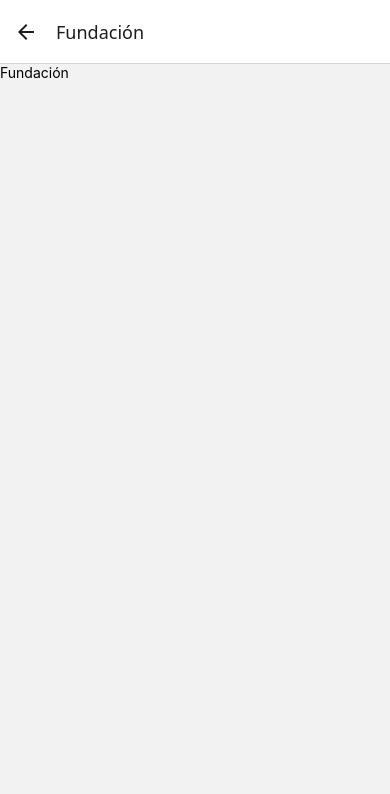
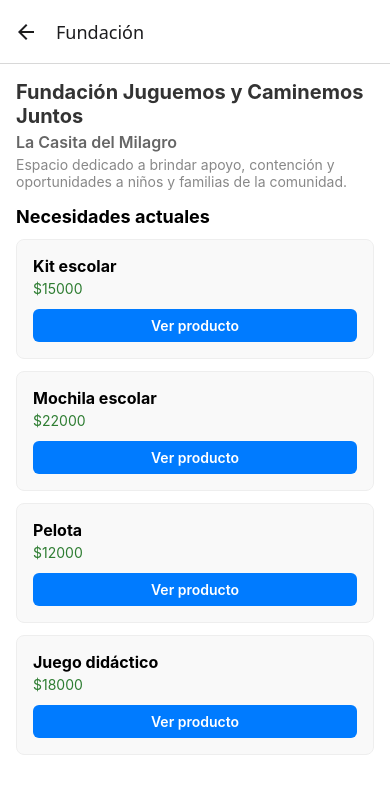
Before and after one commit to nicolasluceroh/aplicaciones-moviles, a React Native app: screen /Foundation in a window 390 px wide. Shown: the top 794 px of the page. Built offline with nearby package versions, Linux system fonts and the light colour scheme.

Commit message:
feat: agregar catalogo y detalle de productos

```diff
--- a/src/screens/FoundationScreen.js
+++ b/src/screens/FoundationScreen.js
@@ -1,9 +1,109 @@
-import { View, Text } from "react-native";
+import React from 'react';
+import { View, Text, StyleSheet, FlatList, TouchableOpacity } from 'react-native';
 
-export default function FoundationScreen() {
+// Importar products desde src/data/products.js (Punto 4)
+import { products } from '../data/products';
+
+export default function FoundationScreen({ navigation }) {
   return (
-    <View>
-      <Text>Fundación</Text>
+    <View style={styles.container}>
+      {/* 1. Nombre de la fundación */}
+      <Text style={styles.title}>Fundación Juguemos y Caminemos Juntos</Text>
+
+      {/* 2. Subtítulo y descripción corta */}
+      <Text style={styles.subtitle}>La Casita del Milagro</Text>
+      <Text style={styles.description}>
+        Espacio dedicado a brindar apoyo, contención y oportunidades a niños y familias de la comunidad.
+      </Text>
+
+      {/* 3. Título del catálogo */}
+      <Text style={styles.sectionTitle}>Necesidades actuales</Text>
+
+      {/* 5. Listado de productos usando FlatList */}
+      <FlatList
+        data={products || []}
+        keyExtractor={(item, index) => (item.id ? item.id.toString() : index.toString())}
+        ListEmptyComponent={
+          <Text style={styles.emptyText}>No se encontraron necesidades registradas.</Text>
+        }
+        renderItem={({ item }) => (
+          /* 6. Cada tarjeta muestra nombre, precio y botón Ver producto */
+          <View style={styles.card}>
+            <Text style={styles.productName}>{item.name}</Text>
+            <Text style={styles.productPrice}>${item.price}</Text>
+
+            <TouchableOpacity
+              style={styles.button}
+              onPress={() => navigation.navigate("Product", { productId: item.id })}
+            >
+              <Text style={styles.buttonText}>Ver producto</Text>
+            </TouchableOpacity>
+          </View>
+        )}
+      />
     </View>
   );
 }
+
+const styles = StyleSheet.create({
+  container: {
+    flex: 1,
+    padding: 16,
+    backgroundColor: '#fff',
+  },
+  title: {
+    fontSize: 20,
+    fontWeight: 'bold',
+    color: '#333',
+    marginBottom: 4,
+  },
+  subtitle: {
+    fontSize: 16,
+    fontWeight: '600',
+    color: '#666',
+    marginBottom: 4,
+  },
+  description: {
+    fontSize: 14,
+    color: '#888',
+    marginBottom: 16,
+  },
+  sectionTitle: {
+    fontSize: 18,
+    fontWeight: 'bold',
+    marginBottom: 12,
+  },
+  card: {
+    backgroundColor: '#f9f9f9',
+    padding: 16,
+    borderRadius: 8,
+    marginBottom: 12,
+    borderWidth: 1,
+    borderColor: '#eee',
+  },
+  productName: {
+    fontSize: 16,
+    fontWeight: 'bold',
+  },
+  productPrice: {
+    fontSize: 14,
+    color: '#2e7d32',
+    marginVertical: 4,
+  },
+  button: {
+    backgroundColor: '#007bff',
+    paddingVertical: 8,
+    borderRadius: 6,
+    marginTop: 8,
+    alignItems: 'center',
+  },
+  buttonText: {
+    color: '#fff',
+    fontWeight: '600',
+  },
+  emptyText: {
+    color: '#999',
+    fontStyle: 'italic',
+    marginTop: 10,
+  },
+});
--- a/src/screens/ProductScreen.js
+++ b/src/screens/ProductScreen.js
@@ -1,9 +1,81 @@
-import { View, Text } from "react-native";
+import React from 'react';
+import { View, Text, StyleSheet, TouchableOpacity } from 'react-native';
+import { products } from '../data/products';
 
-export default function ProductScreen() {
+export default function ProductScreen({ route, navigation }) {
+  // 1. Obtener el ID enviado desde la pantalla anterior
+  const { productId } = route.params || {};
+
+  // 2. Buscar el producto correspondiente en los datos
+  const product = products.find((item) => item.id === productId);
+
+  // Mensaje de respaldo por si no encuentra el producto
+  if (!product) {
+    return (
+      <View style={styles.container}>
+        <Text style={styles.errorText}>Producto no encontrado.</Text>
+      </View>
+    );
+  }
+
   return (
-    <View>
-      <Text>Producto</Text>
+    <View style={styles.container}>
+      {/* Detalle del producto */}
+      <Text style={styles.title}>{product.name}</Text>
+      <Text style={styles.price}>Precio: ${product.price}</Text>
+      <Text style={styles.description}>
+        {product.description || 'Sin descripción disponible.'}
+      </Text>
+
+      {/* Botón para simular pedido */}
+      <TouchableOpacity
+        style={styles.button}
+        onPress={() => navigation.navigate('Cart', { product })}
+      >
+        <Text style={styles.buttonText}>Donar este producto</Text>
+      </TouchableOpacity>
     </View>
   );
 }
+
+const styles = StyleSheet.create({
+  container: {
+    flex: 1,
+    padding: 20,
+    backgroundColor: '#fff',
+  },
+  title: {
+    fontSize: 22,
+    fontWeight: 'bold',
+    marginBottom: 8,
+  },
+  price: {
+    fontSize: 18,
+    color: '#2e7d32',
+    fontWeight: '600',
+    marginBottom: 12,
+  },
+  description: {
+    fontSize: 15,
+    color: '#555',
+    marginBottom: 24,
+    lineHeight: 20,
+  },
+  button: {
+    backgroundColor: '#28a745',
+    paddingVertical: 12,
+    borderRadius: 8,
+    alignItems: 'center',
+  },
+  buttonText: {
+    color: '#fff',
+    fontSize: 16,
+    fontWeight: 'bold',
+  },
+  errorText: {
+    fontSize: 16,
+    color: 'red',
+    textAlign: 'center',
+    marginTop: 20,
+  },
+});
```
